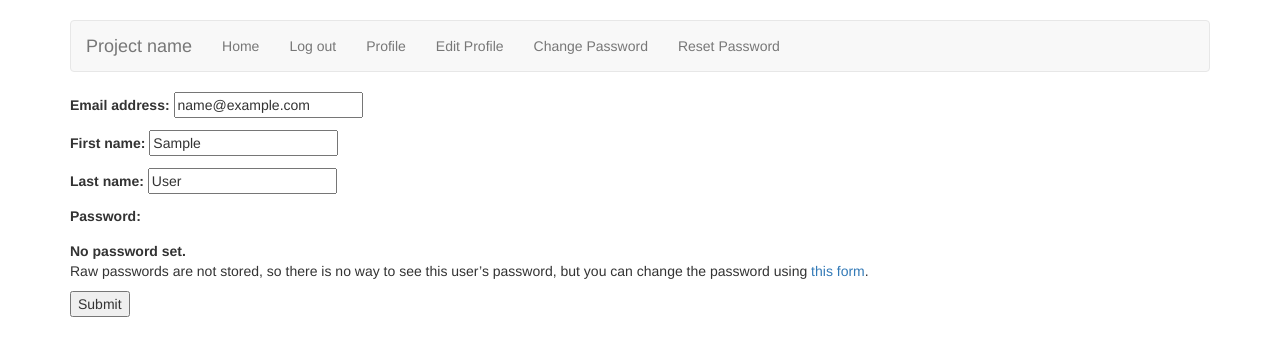
After one commit to IvankaCaron/projekt3, a Django app: page /account/profile/edit in a window 1280 px wide. The commit adds this page. Shown: the top 356 px of the page. Run offline with Django 3.2, Linux system fonts and the light colour scheme; the visitor is signed in with stand-in values (Sample User, id 1); some libraries are stand-ins or nearby versions.

Commit message:
FarmProjet, forth commit, after Middleware, et autentification

```diff
--- a/farm/accounts/forms.py
+++ b/farm/accounts/forms.py
@@ -1,6 +1,6 @@
 from django import forms
 from django.contrib.auth.models import User
-from django.contrib.auth.forms import UserCreationForm
+from django.contrib.auth.forms import UserCreationForm, UserChangeForm
 
 
 class RegistrationForm(UserCreationForm):
@@ -28,3 +28,13 @@ class RegistrationForm(UserCreationForm):
                 user.save()
 
             return user
+
+class EditProfileForm(UserChangeForm):
+    class Meta:
+        model = User
+        fields = (
+            'email',
+            'first_name',
+            'last_name',
+            'password'
+        )
--- /dev/null
+++ b/farm/accounts/templates/accounts/edit_profile.html
@@ -0,0 +1,22 @@
+{% extends 'base.html' %}
+
+
+{% block head %}
+
+    <title>Edit profile</title>
+
+    {% endblock %}
+
+
+{% block body %}
+<div class="container">
+    <form method="post">
+        {% csrf_token %}
+        {{ form.as_p }}
+        <button type="submit">Submit</button>
+
+    </form>
+
+</div>
+
+{% endblock %}
--- a/farm/accounts/templates/base.html
+++ b/farm/accounts/templates/base.html
@@ -4,6 +4,7 @@
 <html lang="en">
 <head>
      <link rel="stylesheet" href="https://maxcdn.bootstrapcdn.com/bootstrap/3.3.7/css/bootstrap.min.css" integrity="sha384-BVYiiSIFeK1dGmJRAkycuHAHRg32OmUcww7on3RYdg4Va+PmSTsz/K68vbdEjh4u" crossorigin="anonymous">
+    <meta name="viewport" content="width=device-width, initial-scale=1.0">
     {% block head %}
     <meta charset="UTF-8">
     <title>Base</title>
@@ -29,10 +30,29 @@
           </div>
           <div id="navbar" class="navbar-collapse collapse">
 
+              {% if user.is_authenticated %}
+              <ul class="nav navbar-nav">
+                  <li><a href="/account">Home</a> </li>
+                  <li><a href="/account/logout">Log out</a> </li>
+                  <li><a href="{% url 'view_profile' %}">Profile</a> </li>
+                  <li><a href="/account/profile/edit">Edit Profile</a> </li>
+                  <li><a href="/account/change-password">Change Password</a> </li>
+                  <li><a href="/account/reset-password">Reset Password</a> </li>
+              </ul>
+
+
+
+              {% else %}
+
             <ul class="nav navbar-nav navbar-right">
+                <li><a href="/account/login">Login</a> </li>
+                <li><a href="/account/register">Register</a></li>
+            </ul>
 
-              <li><a href="/account/register">Register</a></li>
-            </ul>
+              {% endif %}
+
+
+
           </div><!--/.nav-collapse -->
         </div><!--/.container-fluid -->
       </nav>
--- a/farm/accounts/urls.py
+++ b/farm/accounts/urls.py
@@ -1,13 +1,31 @@
 from django.conf.urls import url
 from . import views
 from django.urls import path, re_path
-from django.contrib.auth.views import login, logout
+from django.contrib.auth.views import (
+    login,
+    logout,
+    password_reset,
+    password_reset_done,
+    password_reset_confirm,
+    password_reset_complete
+)
+
 
 
 urlpatterns = [
     #url(r'^$', views.home, name='account'),
     path('', views.home, name='account'),
-    path('login/', login, {'template_name': 'accounts/login.html'}),
-    path('logout/', logout, {'template_name': 'accounts/logout.html'}),
+    path('login/', login, {'template_name': 'accounts/login.html'}, name='login'),
+    path('logout/', logout, {'template_name': 'accounts/logout.html'}, name='logout'),
     path('register/', views.register, name='register' ),
+    path('profile/', views.view_profile, name='view_profile'),
+    path('profile/edit', views.edit_profile, name='edit_profile'),
+    path('change-password', views.change_password, name='change_password'),
+
+    path('reset-password', password_reset,{'template_name': 'accounts/reset_password.html'}, name='reset_password'),
+
+
+    path('reset-password/done', password_reset_done, name='password_reset_done'),
+    path('reset-password/confirm/<uidb64>/<token>/', password_reset_confirm, name='password_reset_confirm'),
+    path('reset-password/complete', password_reset_complete, name='password_reset_complete' )
 ]
--- a/farm/accounts/views.py
+++ b/farm/accounts/views.py
@@ -1,6 +1,14 @@
 from django.shortcuts import render, redirect
 from django.contrib.auth.forms import UserCreationForm
-from .forms import RegistrationForm
+from .forms import (
+    RegistrationForm,
+    EditProfileForm,
+
+)
+from django.contrib.auth.models import User
+from django.contrib.auth.forms import UserChangeForm, PasswordChangeForm
+from django.contrib.auth import update_session_auth_hash
+from django.contrib.auth.decorators import login_required
 # Create your views here.
 
 
@@ -21,3 +29,37 @@ def register(request):
 
         args = {'form': form}
         return render(request, 'accounts/reg_form.html', args)
+
+
+def view_profile(request):
+    args = {'user' : request.user}
+    return render(request, 'accounts/profile.html', args)
+
+
+def edit_profile(request):
+    if request.method == 'POST':
+        form = EditProfileForm(request.POST, instance=request.user)
+
+        if form.is_valid():
+            form.save()
+            return redirect('/account/profile')
+    else:
+        form = EditProfileForm(instance=request.user)
+        args = {'form' : form}
+        return render(request, 'accounts/edit_profile.html', args)
+
+
+def change_password(request):
+    if request.method == 'POST':
+        form = PasswordChangeForm(data=request.POST, user=request.user)
+
+        if form.is_valid():
+            form.save()
+            update_session_auth_hash(request, form.user)
+            return redirect('/account/profile')
+        else:
+            return redirect('account/change-password')
+    else:
+        form = PasswordChangeForm(user=request.user)
+        args = {'form': form}
+        return render(request, 'accounts/change_password.html', args)
--- /dev/null
+++ b/farm/farm/middleware.py
@@ -0,0 +1,40 @@
+import re
+
+from django.conf import settings
+from django.urls import reverse
+from django.shortcuts import redirect
+from django.contrib.auth import logout
+
+EXEMT_URLS = [re.compile(settings.LOGIN_URL.lstrip('/'))]
+if hasattr(settings, 'LOGIN_EXEMPT_URLS'):
+    EXEMT_URLS += [re.compile(url) for url in settings.LOGIN_EXEMPT_URLS]
+
+class LoginRequiredMiddleware:
+    def __init__(self, get_response):
+        self.get_response = get_response
+
+    def __call__(self, request):
+        response = self.get_response(request)
+        return response
+
+    def process_view(self, request, view_func, view_args, view_kwargs):
+        assert hasattr(request, 'user')
+        path = request.path_info.lstrip('/')
+
+
+        #if not request.user.is_authenticated:
+            #if not any(url.match(path) for url in EXEMT_URLS):
+               # return redirect(settings.LOGIN_URL)
+
+        url_is_exempt = any(url.match(path) for url in EXEMT_URLS)
+        if path == reverse('logout').lstrip('/'):
+            logout(request)
+
+        if request.user.is_authenticated and url_is_exempt:
+            return redirect(settings.LOGIN_REDIRECT_URL)
+
+        elif request.user.is_authenticated or url_is_exempt:
+            return None
+
+        else:
+            return redirect(settings.LOGIN_URL)
--- a/farm/farm/urls.py
+++ b/farm/farm/urls.py
@@ -22,9 +22,9 @@ from django.conf.urls.static import static
 
 
 urlpatterns = [
-    #path('', login_redirect, name='login_redirect'),
+    path('', login_redirect, name='login_redirect'),
     path('admin/', admin.site.urls),
     #url(r'^', include('picker.urls')),
     path(r'', include('picker.urls')),
-    path('account/', include('accounts.urls', )),
+    path('account/', include('accounts.urls')),
     ]
```
Also changed, not shown: farm/accounts/templates/accounts/change_password.html (added, +22 -0 lines), farm/accounts/templates/accounts/profile.html (added, +22 -0 lines), farm/accounts/templates/accounts/reset-password_email.html (added, +10 -0 lines), farm/accounts/templates/accounts/reset_password.html (added, +20 -0 lines), farm/farm/settings.py (+14 -0 lines).
